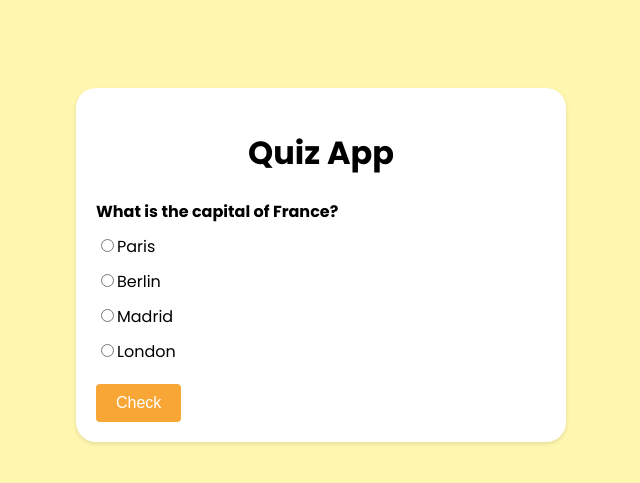
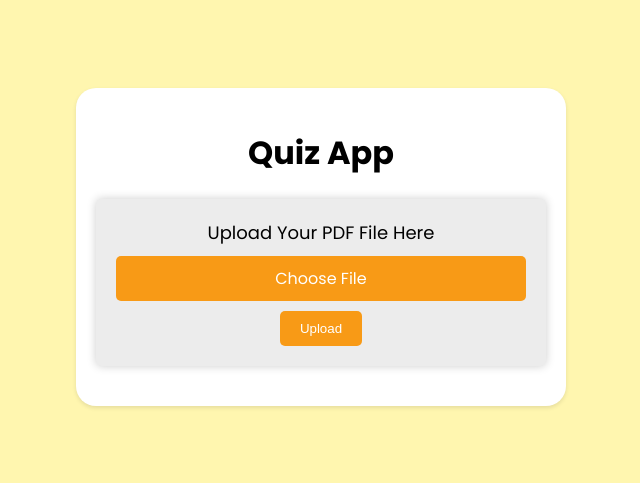
Before and after one commit to fairsKomo/QuizGenerator, a Flask app: page / in a window 1280 px wide. Shown: the top 483 px of the page, without its empty margins (319-959 px from the left). Run offline with Flask 3, Linux system fonts and the light colour scheme.

Commit message:
Adding the file uploader with styling

```diff
--- a/main.py
+++ b/main.py
@@ -1,4 +1,4 @@
-from flask import Flask, render_template
+from flask import Flask, render_template, request
 
 app = Flask(__name__)
 
@@ -6,5 +6,16 @@ app = Flask(__name__)
 def index():
     return render_template('index.html')
 
+@app.route('/', methods=['GET', 'POST'])
+def upload_pdf():
+    if request.method == 'POST':
+        pdf_file = request.files['pdfFile']
+        if pdf_file and pdf_file.filename.endswith('.pdf'):
+            pdf_file.save('uploads/' + pdf_file.filename)
+            return 'File uploaded successfully.'
+        else:
+            return 'Please select a valid PDF file.'
+    return render_template('index.html')
+
 if __name__ == "__main__":
     app.run(debug=True)
--- a/templates/index.html
+++ b/templates/index.html
@@ -7,6 +7,12 @@
 <body>
   <div class="container">
     <h1>Quiz App</h1>
+    <form action="/" method="post" enctype="multipart/form-data" class="UpForm">
+      <label for="pdf" class="UpLabel">Upload Your PDF File Here </label>
+      <input id="pdf" type="file" accept=".pdf" class="defaultButton"/>
+      <br><label id="pdf-label" for="pdf">Choose File</label>
+      <button class="UpButton">Upload</button>
+    </form>
     <h2 id="cof"></h2>
     <div id="quiz"></div>
     <div id="result" class="result"></div>
--- a/templates/script.js
+++ b/templates/script.js
@@ -188,4 +188,8 @@ const quizData = [
   retryButton.addEventListener('click', retryQuiz);
   showAnswerButton.addEventListener('click', showAnswer);
 
-  displayQuestion();
+  submitButton.style.display = 'none';
+  if(document.getElementById('pdf').value != ''){
+    submitButton.style.display = 'inline-block';
+    displayQuestion();
+  }
--- a/templates/styles.css
+++ b/templates/styles.css
@@ -37,7 +37,7 @@ h1 {
 .button {
   display: inline-block;
   padding: 10px 20px;
-  background-color: #f8a737;
+  background-color: #f89a16;
   color: #fff;
   border: none;
   cursor: pointer;
@@ -60,3 +60,43 @@ h1 {
 .hide{
   display: none;
 }
+
+.UpForm{
+  background-color: #ececec;
+  padding: 20px;
+  border-radius: 5px;
+  box-shadow: 0px 0px 10px rgba(0, 0, 0, 0.2);
+  text-align: center;
+}
+
+.UpLabel{
+  font-size: 18px;
+}
+
+.UpButton{
+  background-color: #f89a16;
+  color: #fff;
+  padding: 10px 20px;
+  border: none;
+  cursor: pointer;
+  border-radius: 5px;
+  margin-top: 10px;
+}
+
+.UpButton:hover{
+  background-color: #db8d20;
+}
+
+#pdf {
+  display: none;
+}
+
+#pdf-label {
+  display: block;
+  background-color: #f89a16;
+  color: #fff;
+  padding: 10px 20px;
+  border-radius: 5px;
+  cursor: pointer;
+  margin-top: 10px;
+}
```
